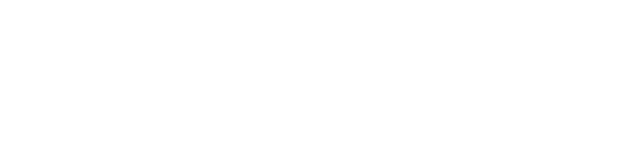
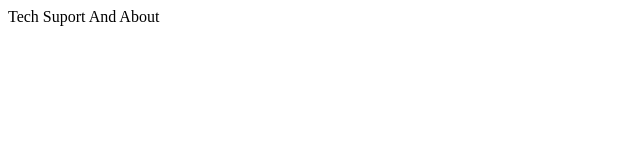
Before and after one commit to mileswolfallen2/uwu.com, a plain HTML site: page index.html in a window 1280 px wide. Shown: the whole page, without its empty margins (0-640 px from the left). Drawn offline with Linux system fonts and the light colour scheme.

Commit message:
dgnjvuynju 76

```diff
--- a/index.html
+++ b/index.html
@@ -1 +1 @@
-<html></html>
+<html>Tech Suport And About</html>
```
